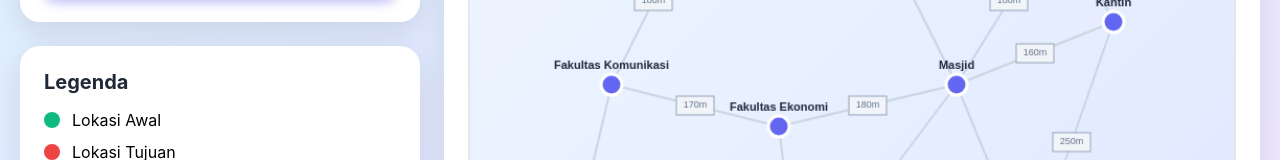
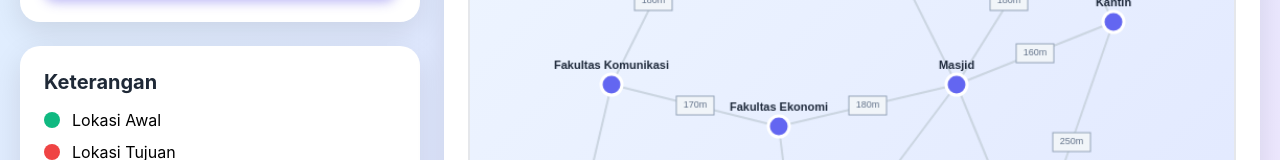
Before and after one commit to Lulu-chandev/Djikstra, a React (Vite) app: page / in a window 1280 px wide. Shown: the part 445-605 px from the top of the page. Built offline with nearby package versions, Linux system fonts and the light colour scheme.

Commit message:
Change 'Legenda' to 'Keterangan' in App component

```diff
--- a/src/App.jsx
+++ b/src/App.jsx
@@ -240,7 +240,7 @@ export default function CampusNavigator() {
               </div>
             )}
                         <div style={styles.card}>
-              <h3 style={styles.cardTitle}>Legenda</h3>
+              <h3 style={styles.cardTitle}>Keterangan</h3>
               <div style={styles.legendList}>
                 <div style={styles.legendItem}><div style={{...styles.legendDot, backgroundColor: '#10b981'}}></div><span>Lokasi Awal</span></div>
                 <div style={styles.legendItem}><div style={{...styles.legendDot, backgroundColor: '#ef4444'}}></div><span>Lokasi Tujuan</span></div>
```
